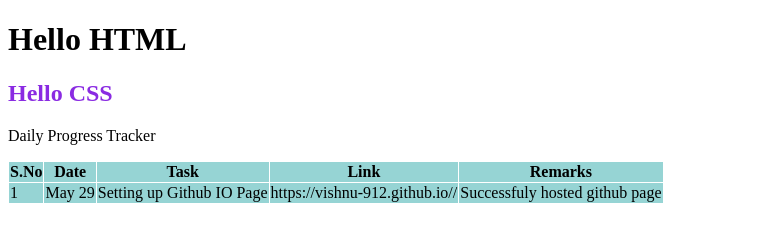
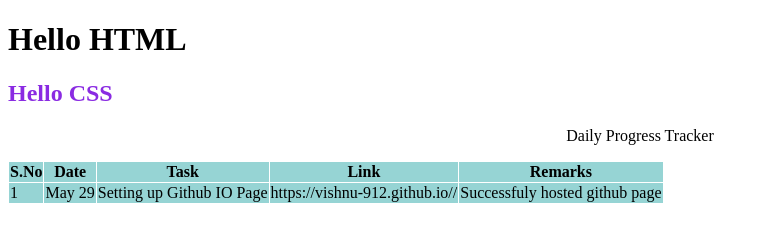
Before and after one commit to vishnu-912/vishnu-912.github.io, a plain HTML site: page index.html in a window 1280 px wide. Shown: the whole page, without its empty margins (0-766 px from the left). Drawn offline with Linux system fonts and the light colour scheme.

Commit message:
added center

```diff
--- a/index.html
+++ b/index.html
@@ -10,7 +10,7 @@
 <body>
     <h1>Hello HTML</h1>
     <h2>Hello CSS</h2>
-    <p>Daily Progress Tracker</p>
+    <p><center>Daily Progress Tracker</center></p>
     <table>
         <tr>
             <th>S.No</th>
```
